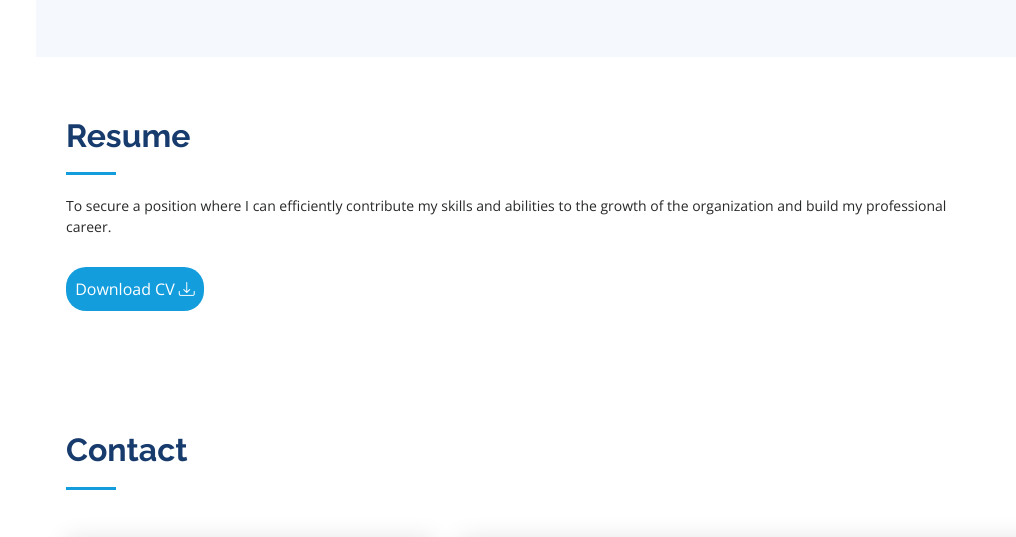
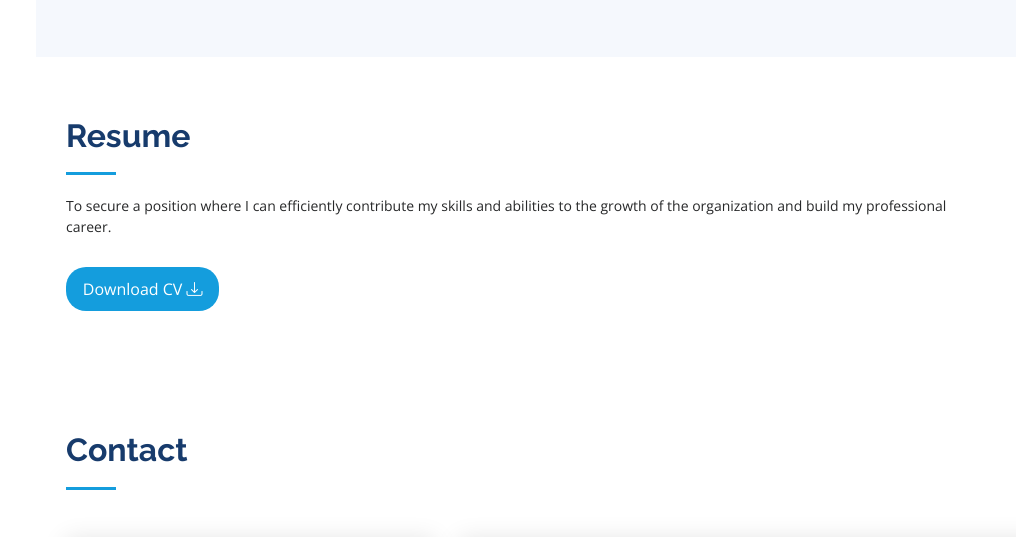
Before and after one commit to Deepak0248/Deepak_Portfolio, a plain HTML site: page index.html in a window 1280 px wide. Shown: the part 1782-2319 px from the top of the page, without its empty margins (264-1280 px from the left). Drawn offline with nearby package versions, Linux system fonts and the light colour scheme; grey boxes are pictures that could not be loaded.

Commit message:
Edit Download Resume Button

```diff
--- a/assets/css/style.css
+++ b/assets/css/style.css
@@ -529,7 +529,6 @@ section {
 
 .downloadbutton{
   background-color: #149ddd;
-  width: 15%;
   border-radius: 20px;
   padding: 10px 5px;
   color: white;
```
